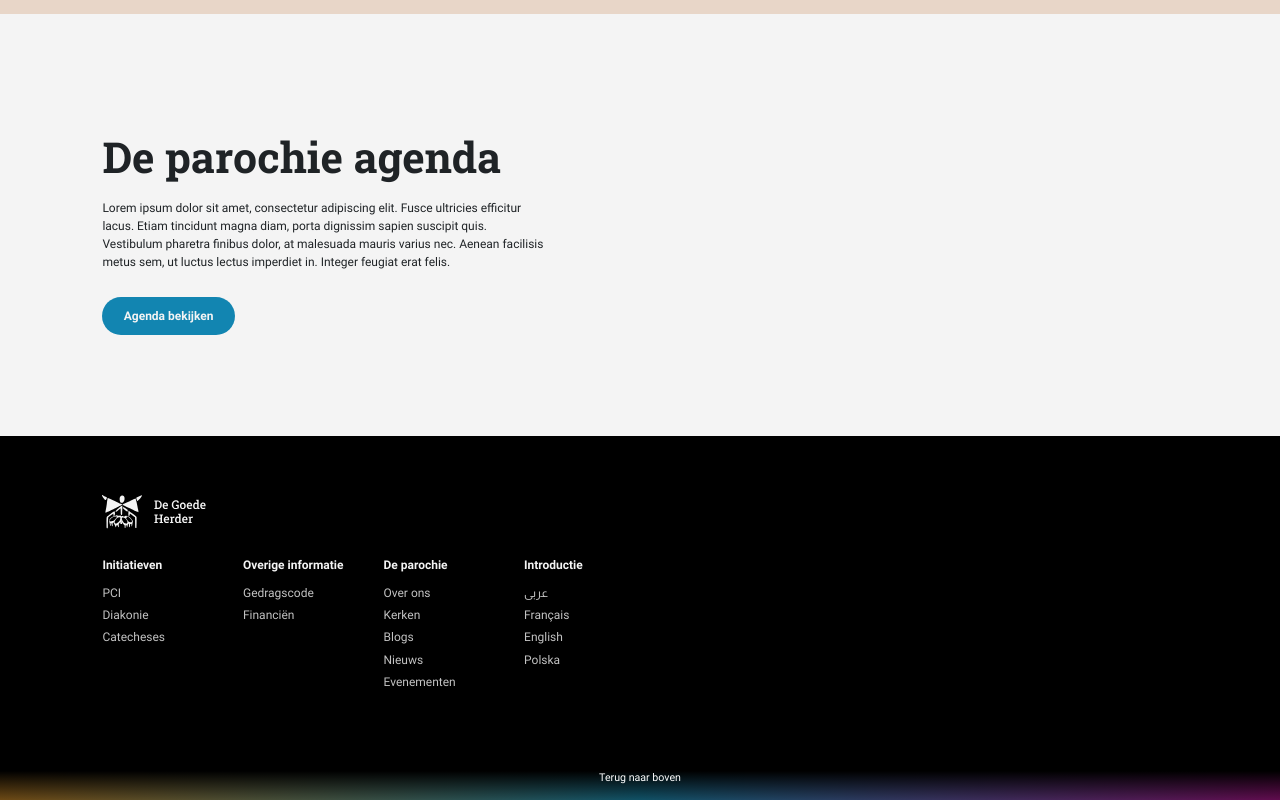
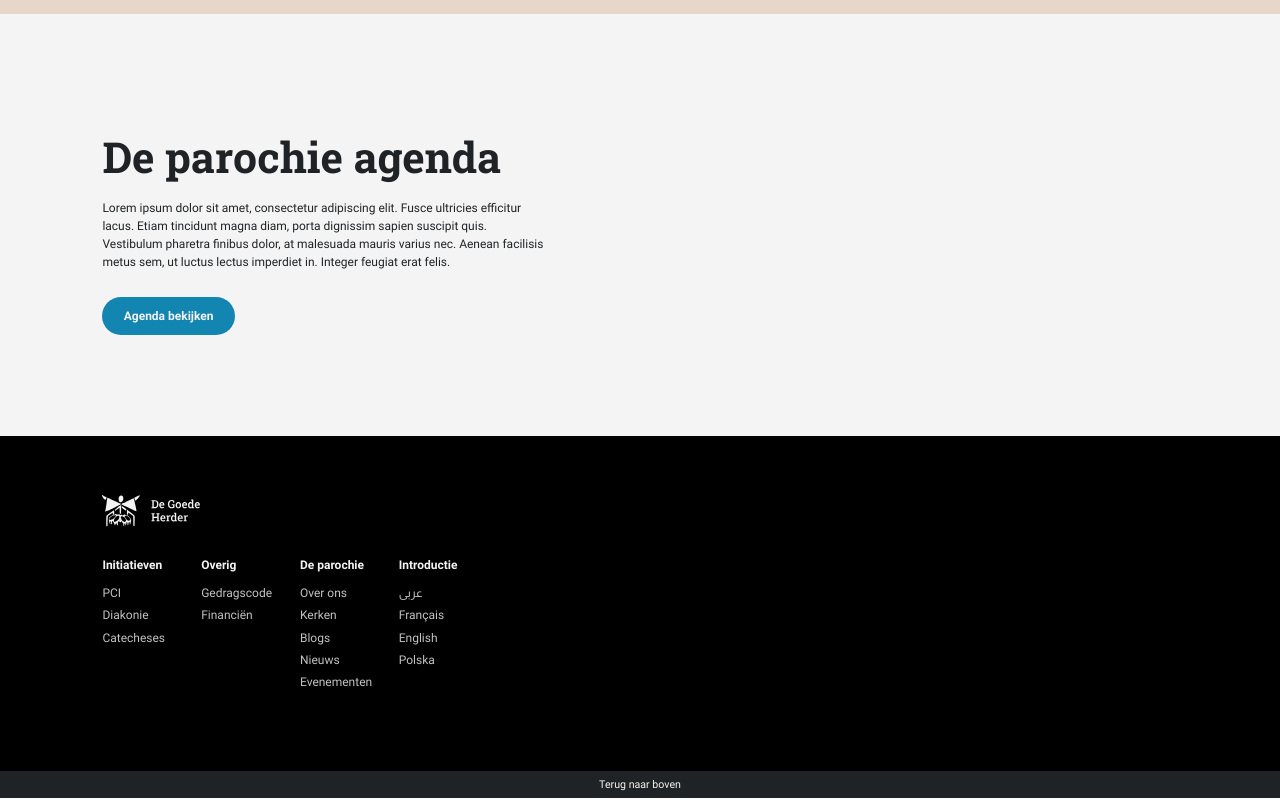
Before and after one commit to TwanVerdel/degoedeherder, a Nuxt app: page / in a window 1280 px wide. Shown: the part 2661-3461 px from the top of the page. Built offline with nearby package versions, Linux system fonts and the light colour scheme.

Commit message:
nieuwe vw functie toegevoegd + footer afgemaakt

```diff
--- a/assets/style/functions.scss
+++ b/assets/style/functions.scss
@@ -1,3 +1,5 @@
+@import '~assets/style/variables.scss';
+
 @function desktop-vw($px: 0px) {
     @return 100vw * $px / 1920px;
 }
@@ -9,3 +11,26 @@
 @function phone-vw($px: 0px) {
     @return 100vw * $px / 360px;
 }
+
+
+
+
+
+
+:root {
+    --factor: 1920;
+
+    @media ($tablet-portrait) {
+        --factor: 800;
+    }
+
+    @media ($phone) {
+        --factor: 360;
+    }
+}
+
+@function vw($px: 0px) {
+    $num: $px / ($px * 0 + 1); // cast to number
+
+    @return calc(#{$num} / var(--factor) * 100vw);
+}
--- a/components/MainFooter.vue
+++ b/components/MainFooter.vue
@@ -1,8 +1,9 @@
 <template>
     <footer>
-        <div class="logo">
-            <img src="../assets/images/logo.svg" alt="Logo" />
-        </div>
+        <a href="/" class="logo">
+            <img src="../assets/images/logo.svg"
+                alt="Logo" />
+        </a>
         <div class="lists-container">
             <div class="list">
                 <ul aria-label="Initiatieven">
@@ -23,7 +24,7 @@
             <div class="list">
                 <ul aria-label="Overige informatie">
                     <li class="heading">
-                        Overige informatie
+                        Overig
                     </li>
                     <li>
                         <a href="#">Gedragscode</a>
@@ -95,38 +96,48 @@ footer {
     flex-direction: column;
     background: #000000;
 
+    @media ($tablet-portrait) {
+        padding-top: vw(88px);
+        padding-bottom: vw(64px);
+    }
+
     .logo {
-        height: desktop-vw(32px);
-        margin-bottom: 40px;
-        width: auto;
+        margin-bottom: vw(40px);
+        width: max-content;
+        transition: opacity 0.2s;
 
         @media ($tablet-portrait) {
-            height: tablet-vw(40px);
+            margin-bottom: vw(48px);
         }
 
         @media ($phone) {
-            height: phone-vw(40px);
+            margin-bottom: vw(64px);
+        }
+
+        &:hover {
+            opacity: 0.6;
+        }
+
+        img {
+            height: vw(48px);
         }
     }
 
     .lists-container {
         display: grid;
         width: max-content;
-        // justify-content: space-between;
-        // flex-wrap: wrap;
         grid-auto-columns: 1fr;
         grid-auto-flow: column;
-        column-gap: 40px;
+        gap: vw(40px);
 
         @media ($tablet-portrait) {
             width: 100%;
+            row-gap: vw(24px);
         }
 
         @media ($phone) {
-            width: 100%;
-            grid-template-columns: repeat(2, minmax(min-content, 1fr));
-
-            // justify-content: flex-start;
+            grid-template-columns: 1fr 1fr;
+            grid-auto-flow: row;
         }
 
         .list {
@@ -136,11 +147,11 @@ footer {
             ul {
                 li {
                     list-style-type: none;
-                    font-size: desktop-vw(16px);
+                    font-size: vw(16px);
                     line-height: 150%;
 
-                    font-size: desktop-vw(16px);
-                    margin-bottom: desktop-vw(8px);
+                    font-size: vw(16px);
+                    margin-bottom: vw(8px);
                     opacity: 0.8;
                     transition: opacity 0.2s;
 
@@ -149,8 +160,8 @@ footer {
                     }
 
                     &.heading {
-                        margin-bottom: desktop-vw(16px);
-                        font-size: desktop-vw(18px);
+                        margin-bottom: vw(16px);
+                        font-size: vw(18px);
                         color: $white;
                         font-weight: bold;
                         opacity: 1;
--- a/components/PostFooter.vue
+++ b/components/PostFooter.vue
@@ -21,51 +21,21 @@
 
 <style lang="scss" scoped>
     .post-footer {
-        position: relative;
         display: flex;
-        flex-direction: column;
-        width: 100%;
-        height: auto;
-        background: linear-gradient(180deg, rgba(0,0,0,2) 0%, rgba(0,0,0,0.4) 100%),
-                    linear-gradient(90deg, rgba(180,122,35,1) 0%, rgba(27,134,168,1) 50%, rgba(160,20,130,1) 100%);
+        height: vw(40px);
+        background: $black;
 
-        &::before {
-            content: '';
-            position: absolute;
-            top: 0px;
-            height: calc(100% - #{desktop-vw(4px)});
-            width: 100%;
+        button {
+            margin: auto;
+
+            font-size: vw(16px);
+            line-height: 150%;
             background: transparent;
-
-            @media($tablet-portrait) {
-                height: calc(100% - #{phone-vw(4px)});
-            }
-        }
-
-        button.button {
-            margin: 0 auto;
-            height: 100%;
-            text-align: center;
-            color: white;
-            z-index: 2;
-            padding-bottom: desktop-vw(24px);
-            font-size: desktop-vw(16px);
-            background: transparent;
+            color: $white;
             transition: transform 0.2s;
-            cursor: pointer;
-
-            @media($tablet-portrait) {
-                padding-bottom: tablet-vw(24px);
-                font-size: tablet-vw(16px);
-            }
-
-            @media($phone) {
-                padding-bottom: phone-vw(24px);
-                font-size: phone-vw(16px);
-            }
 
             &:hover {
-                transform: translateY(-4px);
+                transform: translateY(vw(-8px))
             }
         }
     }
```
